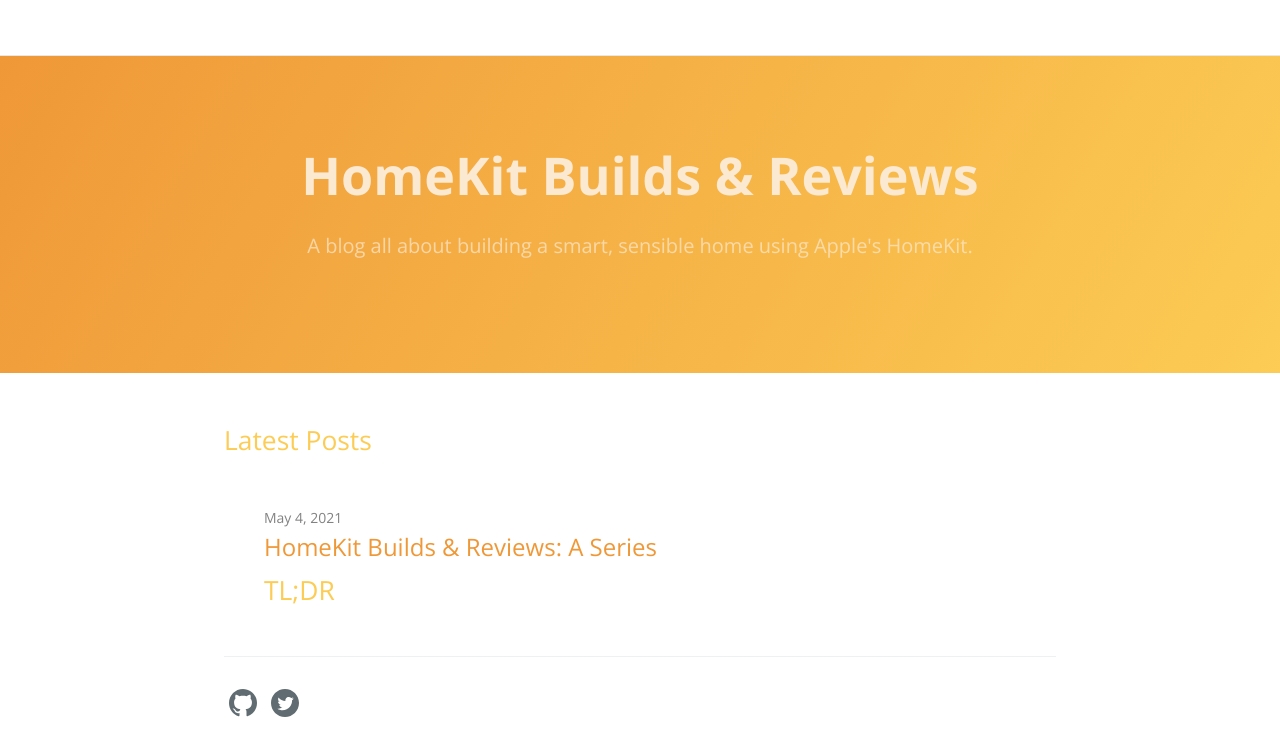
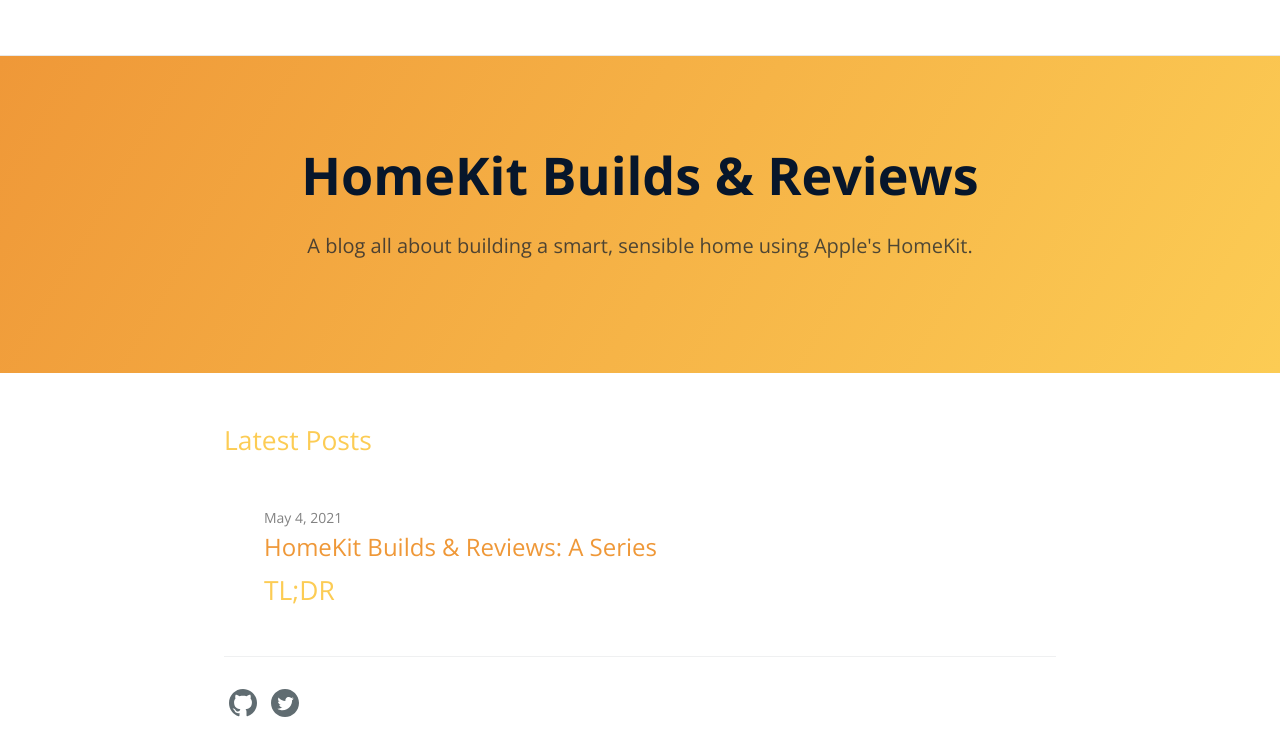
Before and after one commit to MrRooni/homekitbuilds, a Jekyll site: the page built from index.md, in a window 1280 px wide. Shown: the top 756 px of the page. Built offline with Jekyll 4.4.1, drawn with Linux system fonts in a browser that asks for light colours.

Commit message:
More style tweaks

```diff
--- a/_sass/variables.scss
+++ b/_sass/variables.scss
@@ -3,7 +3,7 @@
 $medium-breakpoint: 42em !default;
 
 // Headers
-$header-heading-color: #FCE9D2 !default;
+$header-heading-color: #07162B !default;
 $header-bg-color: #FCCC54 !default;
 $header-bg-color-secondary: #EF9838 !default;
 
```
